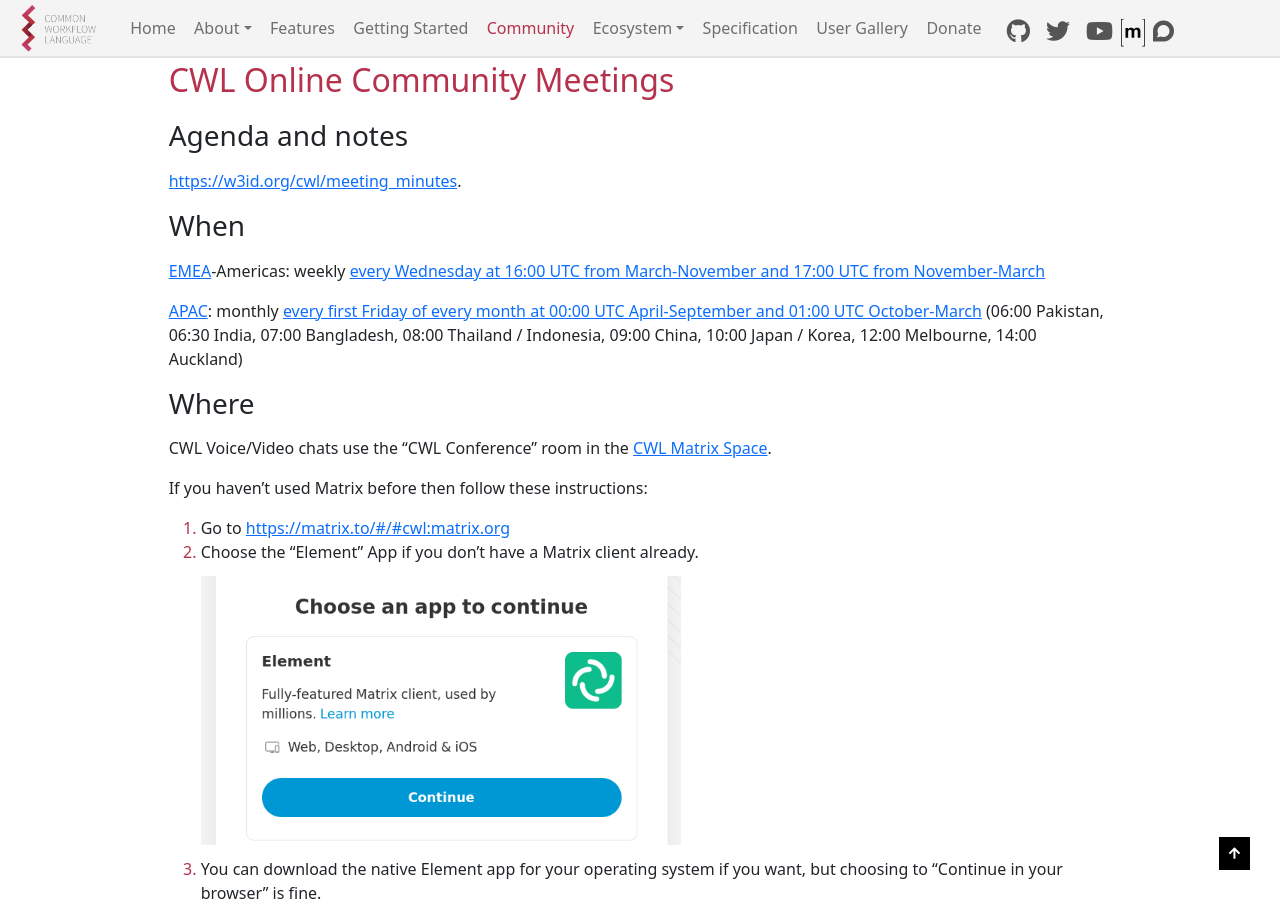
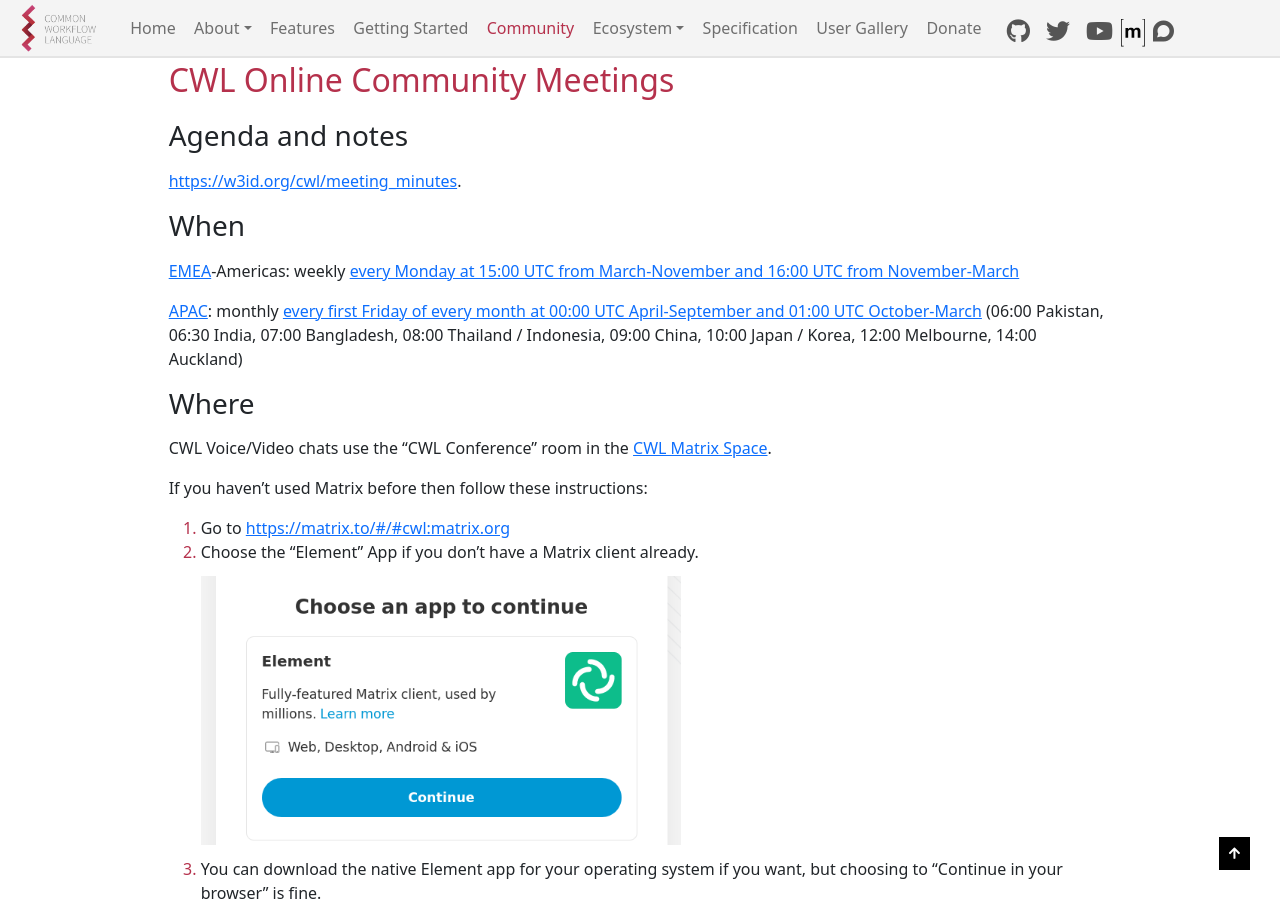
Before and after one commit to common-workflow-language/cwl-website, a Jekyll site: the page built from content/community.md, in a window 1280 px wide and 900 px high, scrolled down 347 px. Built offline with Jekyll 4.4.1, drawn with Linux system fonts in a browser that asks for light colours.

Commit message:
EMEA-Americas meeting moved to Monday an hour earlier

```diff
--- a/content/community.md
+++ b/content/community.md
@@ -21,7 +21,7 @@ If you’re interested in joining the CWL community, we recommend checking out t
 
 ### When
 
-[EMEA](https://en.wikipedia.org/wiki/Europe,_the_Middle_East_and_Africa)-Americas: weekly [every Wednesday at 16:00 UTC from March-November and 17:00 UTC from November-March](https://arewemeetingyet.com/New%20York/2021-07-21/12:00/w/Weekly%20CWL%20Video%20Chat#eyJ1cmwiOiJodHRwczovL21lZXQuaml0LnNpL0NvbXBldGVudEJyYW5jaGVzTm9taW5hdGVXZWFrbHkifQ==)
+[EMEA](https://en.wikipedia.org/wiki/Europe,_the_Middle_East_and_Africa)-Americas: weekly [every Monday at 15:00 UTC from March-November and 16:00 UTC from November-March]([https://arewemeetingyet.com/New%20York/2021-07-21/12:00/w/Weekly%20CWL%20Video%20Chat#eyJ1cmwiOiJodHRwczovL21lZXQuaml0LnNpL0NvbXBldGVudEJyYW5jaGVzTm9taW5hdGVXZWFrbHkifQ==](https://arewemeetingyet.com/New%20York/2022-10-03/11:00/w/Weekly%20CWL%20Video%20Chat#eyJ1cmwiOiJodHRwczovL3d3dy5jb21tb253bC5vcmcvY29tbXVuaXR5LyNjd2wtb25saW5lLWNvbW11bml0eS1tZWV0aW5ncyJ9))
 
 [APAC](https://en.wikipedia.org/wiki/Asia-Pacific): monthly [every first Friday of every month at 00:00 UTC April-September and 01:00 UTC October-March](https://arewemeetingyet.com/UTC/2022-04-01/01:00/q/Monthly%20CWL%20Video%20Chat)
 (06:00 Pakistan, 06:30 India, 07:00 Bangladesh, 08:00 Thailand / Indonesia, 09:00 China, 10:00 Japan / Korea, 12:00 Melbourne, 14:00 Auckland)
```
